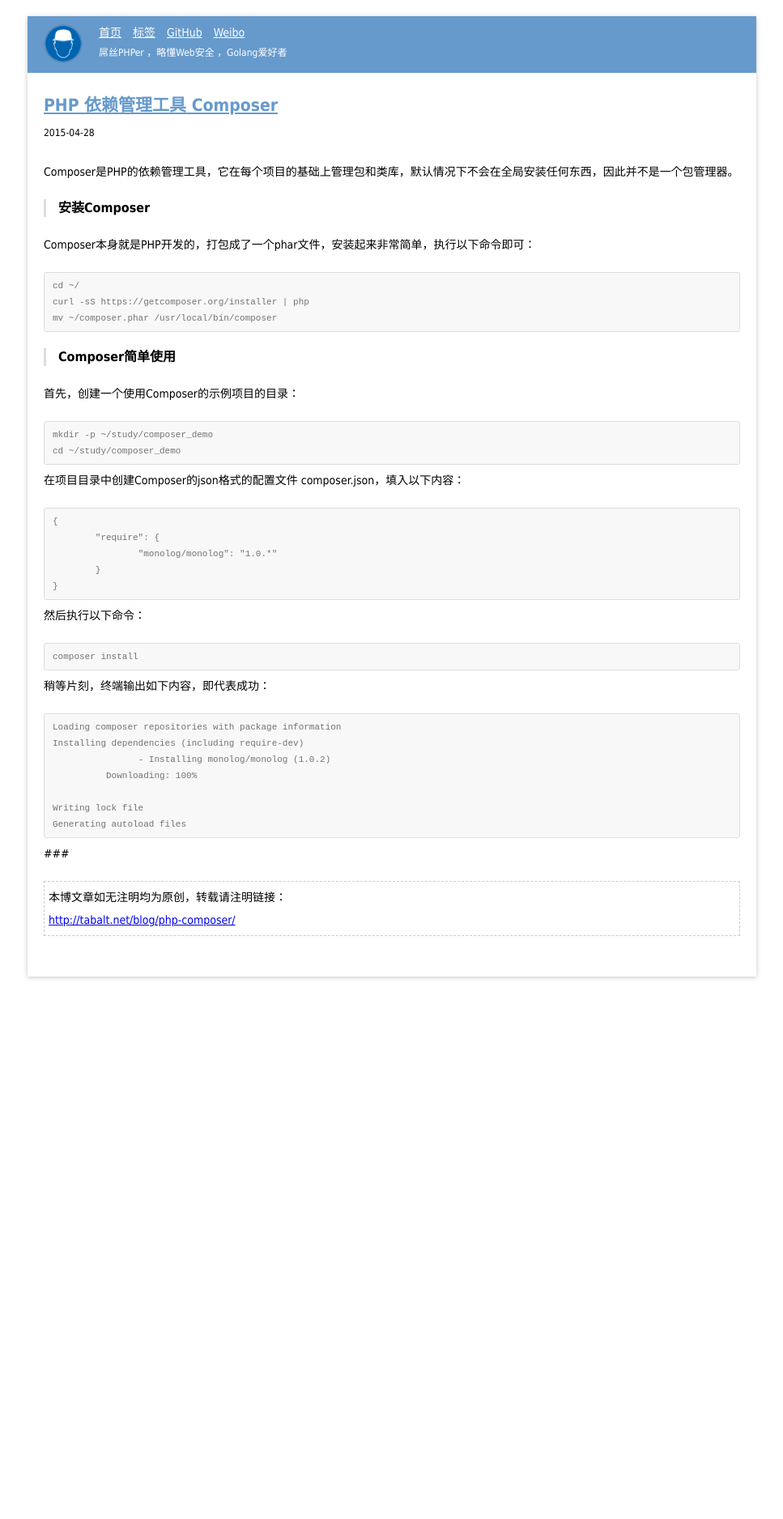
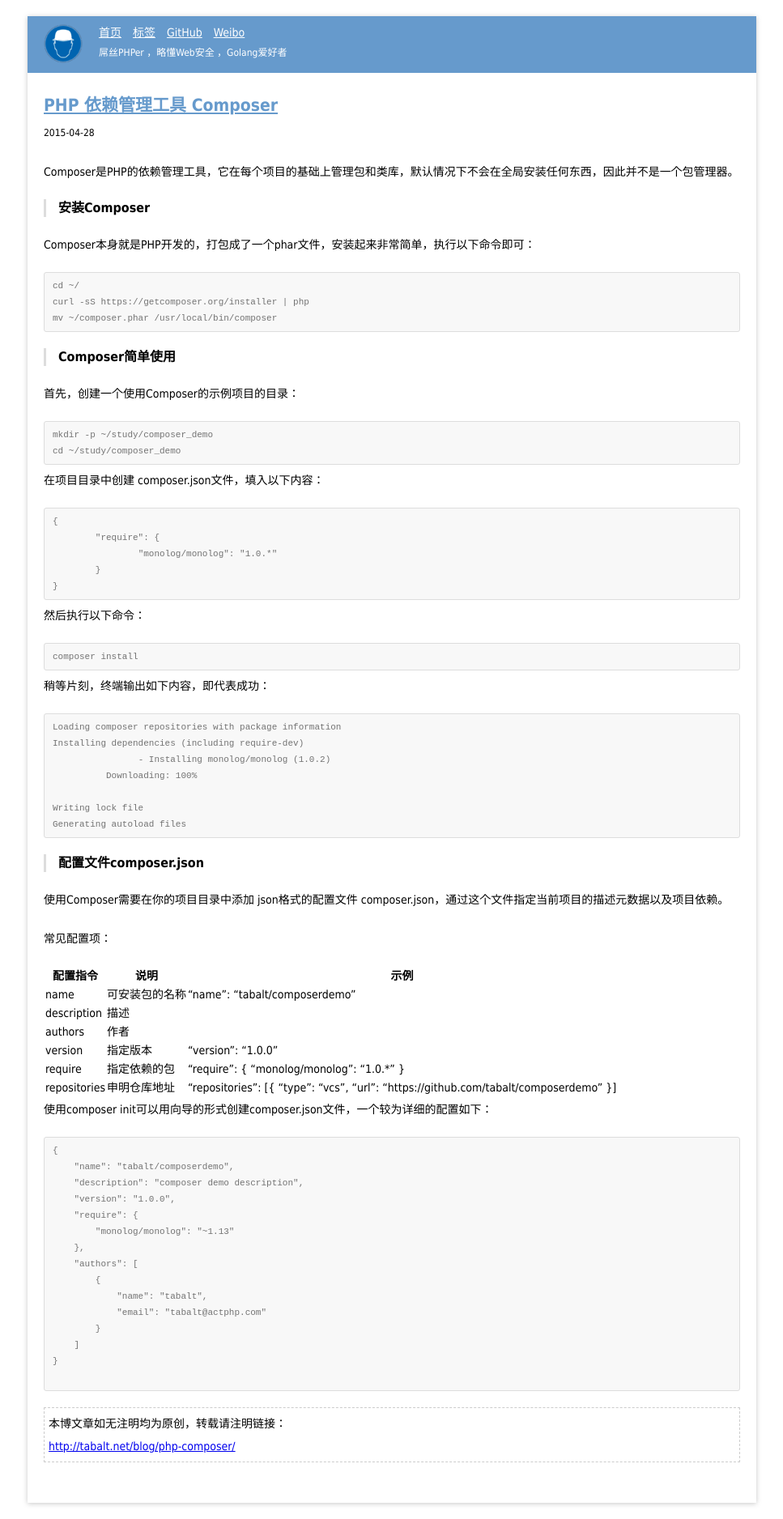
Before and after one commit to tabalt/tabalt.github.io, a Jekyll site: the page built from _posts/php/2015-04-28-php-composer.md, in a window 1280 px wide. Shown: the whole page at 81% size, without its empty margins (156-1123 px from the left). Built offline with Jekyll 4.4.1, drawn with Linux system fonts in a browser that asks for light colours; Markdown is read by kramdown in place of the engine named in the settings; comment, search, counter and statistics services are not loaded; before the commit the page ends 1226 px from its top, so only the background shows below that.

Commit message:
update php composer

````diff
--- a/_posts/php/2015-04-28-php-composer.md
+++ b/_posts/php/2015-04-28-php-composer.md
@@ -55,4 +55,37 @@ Composer本身就是PHP开发的，打包成了一个phar文件，安装起来
 	Generating autoload files
 
 
-###
+### 配置文件composer.json
+
+使用Composer需要在你的项目目录中添加 json格式的配置文件 composer.json，通过这个文件指定当前项目的描述元数据以及项目依赖。
+
+常见配置项：
+
+| 配置指令 | 说明 | 示例 |
+| ------ | ------ | ------ |
+| name | 可安装包的名称 | "name": "tabalt/composerdemo" |
+| description | 描述 |  |
+| authors | 作者 |  |
+| version | 指定版本 | "version": "1.0.0" |
+| require |  指定依赖的包 |  "require": { "monolog/monolog": "1.0.*"  }  |
+| repositories | 申明仓库地址 | "repositories": [{ "type": "vcs", "url": "https://github.com/tabalt/composerdemo" }] |
+
+使用composer init可以用向导的形式创建composer.json文件，一个较为详细的配置如下：
+
+```
+{
+    "name": "tabalt/composerdemo",
+    "description": "composer demo description",
+    "version": "1.0.0",
+    "require": {
+        "monolog/monolog": "~1.13"
+    },
+    "authors": [
+        {
+            "name": "tabalt",
+            "email": "tabalt@actphp.com"
+        }
+    ]
+}
+
+```
````
Also changed, not shown: other parts of _posts/php/2015-04-28-php-composer.md (+1 -1 lines).
